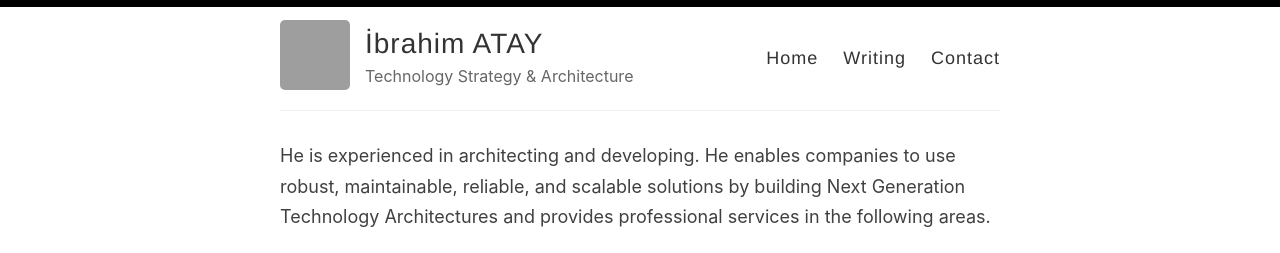
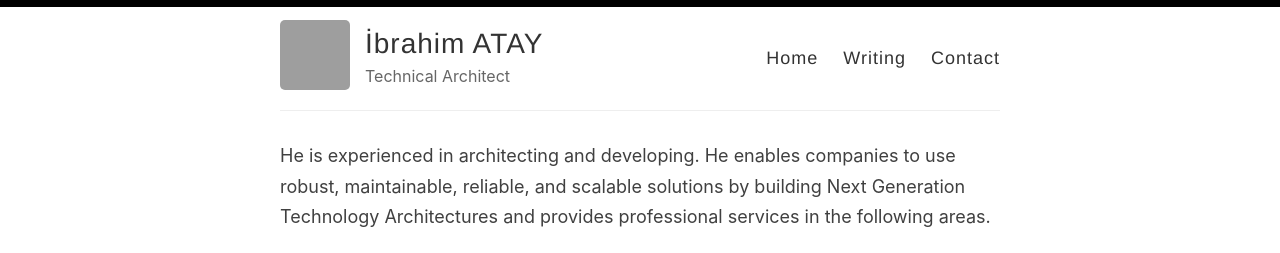
Before and after one commit to ibrahimatay/ibrahimatay.github.io, a Jekyll site: the page built from index.md, in a window 1280 px wide. Shown: the top 253 px of the page. Built offline with Jekyll 4.4.1, drawn with Linux system fonts in a browser that asks for light colours; grey boxes are pictures that could not be loaded.

Commit message:
Create _config.yml

```diff
--- a/_config.yml
+++ b/_config.yml
@@ -9,7 +9,7 @@ name: İbrahim ATAY
 author: İbrahim ATAY
 
 # Short bio or description (displayed in the header)
-description: Technology Strategy & Architecture
+description: Technical Architect
 
 # URL of your avatar or profile pic (you could use your GitHub profile pic)
 avatar: https://avatars.githubusercontent.com/u/172555?v=4
```
